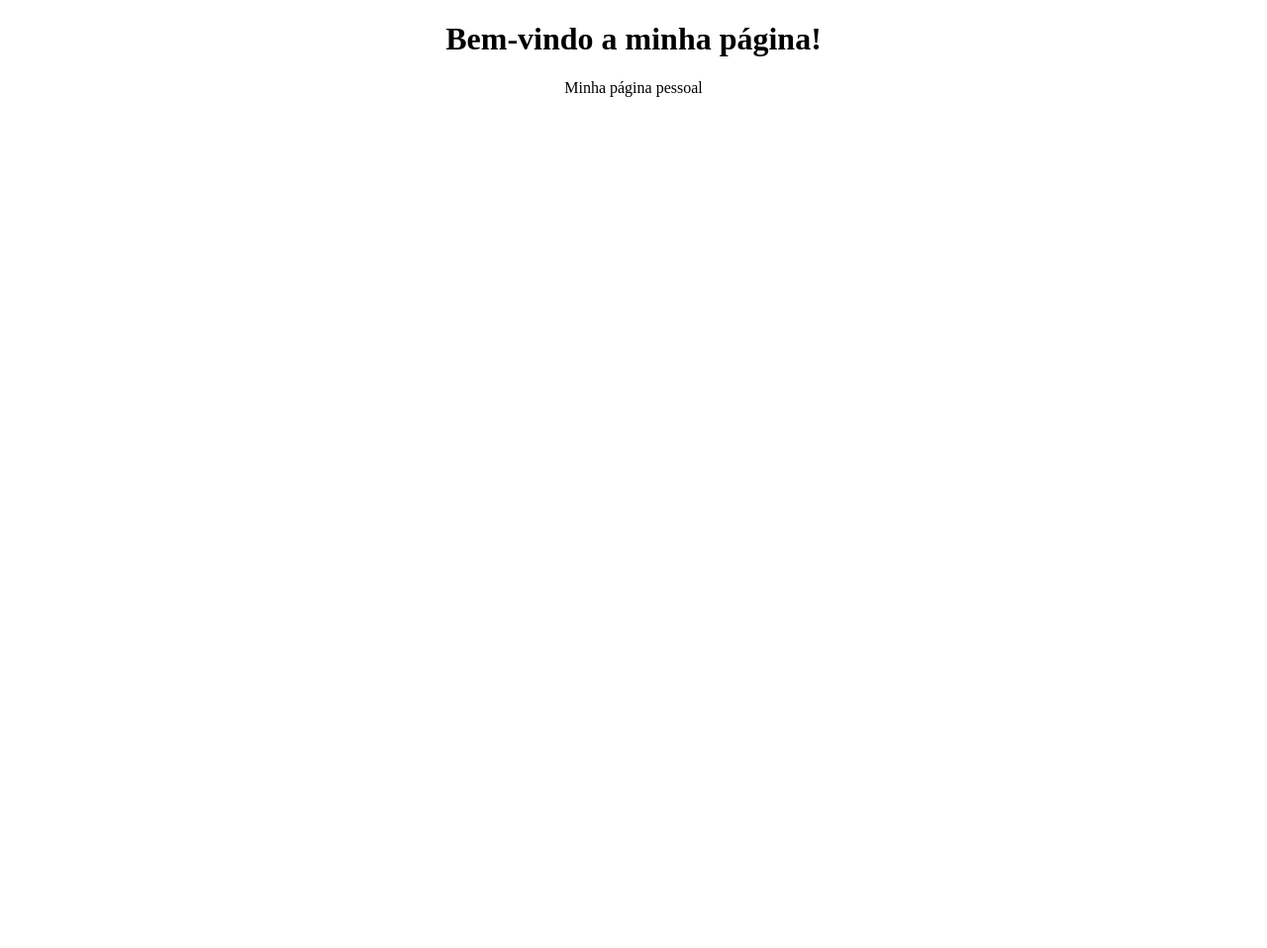
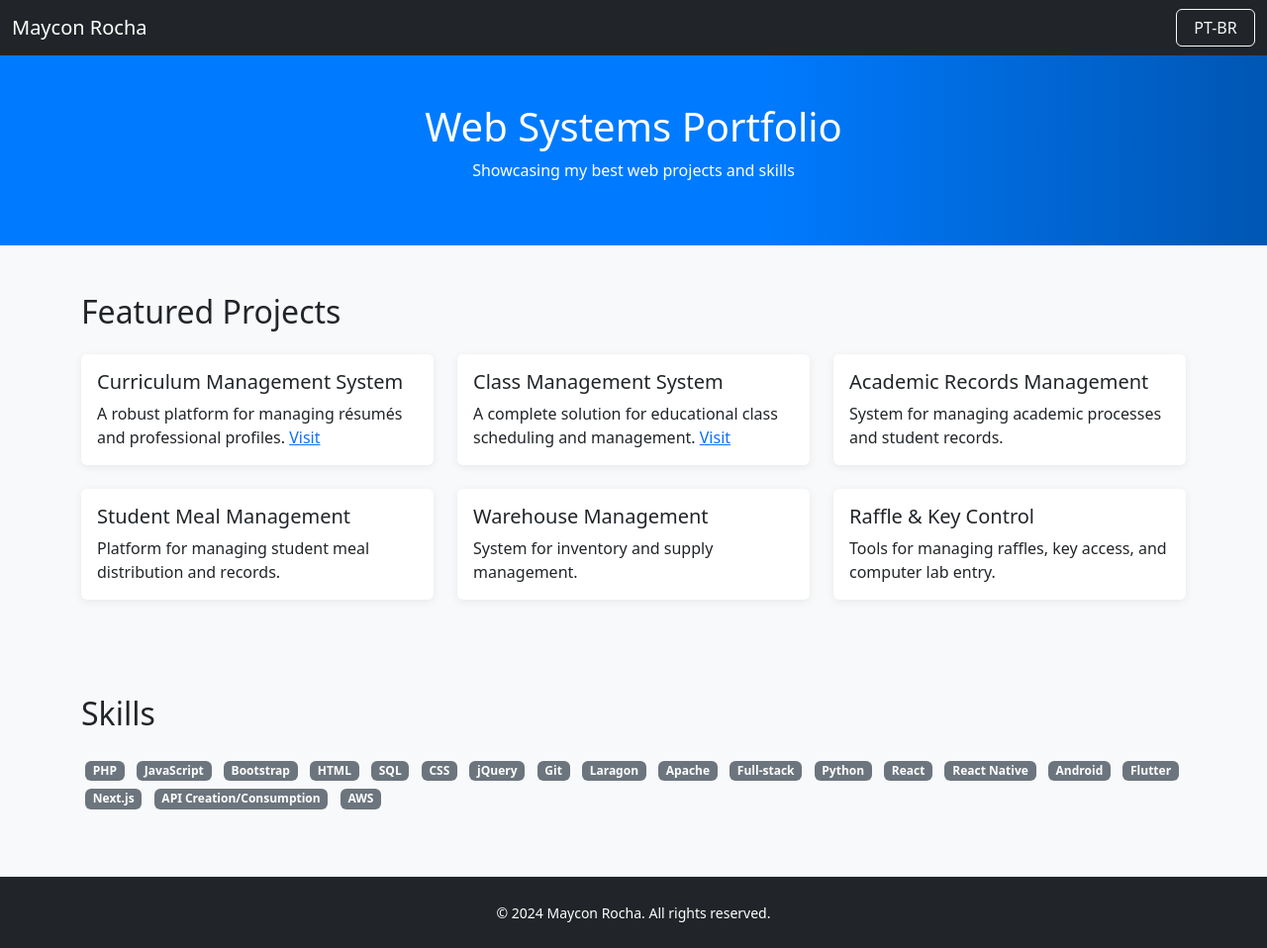
Before and after one commit to maycon7rocha/maycon7rocha.github.io, a plain HTML site: page index.html in a window 1280 px wide. Shown: the whole page at 99% size. Before the commit the page ends 800 px from the top, so only its background shows below. Drawn offline with nearby package versions, Linux system fonts and the light colour scheme.

Commit message:
Atualiza o portfólio web com nova estrutura, incluindo cabeçalho, seção de projetos e habilidades, além de suporte a múltiplos idiomas. Adiciona estilos personalizados e scripts para troca de idioma.

```diff
--- a/index.html
+++ b/index.html
@@ -3,13 +3,114 @@
 <head>
   <meta charset="UTF-8">
   <meta http-equiv="X-UA-Compatible" content="IE=edge">
-  <meta name="viewport" content="width=p, initial-scale=1.0">
-  <title>Document</title>
+  <meta name="viewport" content="width=device-width, initial-scale=1.0">
+  <title>Maycon Rocha | Web Portfolio</title>
+  <link href="https://cdn.jsdelivr.net/npm/bootstrap@5.3.0/dist/css/bootstrap.min.css" rel="stylesheet">
+  <link rel="stylesheet" href="style.css">
 </head>
 <body>
-  <h1 style="text-align: center;">Bem-vindo a minha página!</h1>
-  <p style="text-align: center;">
-    Minha página pessoal
-  </p>
+  <nav class="navbar navbar-expand-lg navbar-dark bg-dark">
+    <div class="container-fluid">
+      <a class="navbar-brand" href="#">Maycon Rocha</a>
+      <button class="navbar-toggler" type="button" data-bs-toggle="collapse" data-bs-target="#navbarNav" aria-controls="navbarNav" aria-expanded="false" aria-label="Toggle navigation">
+        <span class="navbar-toggler-icon"></span>
+      </button>
+      <div class="collapse navbar-collapse" id="navbarNav">
+        <ul class="navbar-nav ms-auto">
+          <li class="nav-item">
+            <button id="langBtn" class="btn btn-outline-light">PT-BR</button>
+          </li>
+        </ul>
+      </div>
+    </div>
+  </nav>
+  <header class="text-center py-5 bg-primary text-white">
+    <h1 id="mainTitle">Web Systems Portfolio</h1>
+    <p id="mainSubtitle">Showcasing my best web projects and skills</p>
+  </header>
+  <section class="container my-5">
+    <h2 id="projectsTitle" class="mb-4">Featured Projects</h2>
+    <div class="row g-4">
+      <div class="col-md-6 col-lg-4">
+        <div class="card h-100">
+          <div class="card-body">
+            <h5 class="card-title">Curriculum Management System</h5>
+            <p class="card-text">A robust platform for managing résumés and professional profiles. <a href="https://www.sistemasage.com.br" target="_blank">Visit</a></p>
+          </div>
+        </div>
+      </div>
+      <div class="col-md-6 col-lg-4">
+        <div class="card h-100">
+          <div class="card-body">
+            <h5 class="card-title">Class Management System</h5>
+            <p class="card-text">A complete solution for educational class scheduling and management. <a href="https://paebeducacional.com.br" target="_blank">Visit</a></p>
+          </div>
+        </div>
+      </div>
+      <div class="col-md-6 col-lg-4">
+        <div class="card h-100">
+          <div class="card-body">
+            <h5 class="card-title">Academic Records Management</h5>
+            <p class="card-text">System for managing academic processes and student records.</p>
+          </div>
+        </div>
+      </div>
+      <div class="col-md-6 col-lg-4">
+        <div class="card h-100">
+          <div class="card-body">
+            <h5 class="card-title">Student Meal Management</h5>
+            <p class="card-text">Platform for managing student meal distribution and records.</p>
+          </div>
+        </div>
+      </div>
+      <div class="col-md-6 col-lg-4">
+        <div class="card h-100">
+          <div class="card-body">
+            <h5 class="card-title">Warehouse Management</h5>
+            <p class="card-text">System for inventory and supply management.</p>
+          </div>
+        </div>
+      </div>
+      <div class="col-md-6 col-lg-4">
+        <div class="card h-100">
+          <div class="card-body">
+            <h5 class="card-title">Raffle & Key Control</h5>
+            <p class="card-text">Tools for managing raffles, key access, and computer lab entry.</p>
+          </div>
+        </div>
+      </div>
+    </div>
+  </section>
+  <section class="bg-light py-5">
+    <div class="container">
+      <h2 id="skillsTitle" class="mb-4">Skills</h2>
+      <ul id="skillsList" class="list-inline">
+        <li class="list-inline-item badge bg-secondary m-1">PHP</li>
+        <li class="list-inline-item badge bg-secondary m-1">JavaScript</li>
+        <li class="list-inline-item badge bg-secondary m-1">Bootstrap</li>
+        <li class="list-inline-item badge bg-secondary m-1">HTML</li>
+        <li class="list-inline-item badge bg-secondary m-1">SQL</li>
+        <li class="list-inline-item badge bg-secondary m-1">CSS</li>
+        <li class="list-inline-item badge bg-secondary m-1">jQuery</li>
+        <li class="list-inline-item badge bg-secondary m-1">Git</li>
+        <li class="list-inline-item badge bg-secondary m-1">Laragon</li>
+        <li class="list-inline-item badge bg-secondary m-1">Apache</li>
+        <li class="list-inline-item badge bg-secondary m-1">Full-stack</li>
+        <li class="list-inline-item badge bg-secondary m-1">Python</li>
+        <li class="list-inline-item badge bg-secondary m-1">React</li>
+        <li class="list-inline-item badge bg-secondary m-1">React Native</li>
+        <li class="list-inline-item badge bg-secondary m-1">Android</li>
+        <li class="list-inline-item badge bg-secondary m-1">Flutter</li>
+        <li class="list-inline-item badge bg-secondary m-1">Next.js</li>
+        <li class="list-inline-item badge bg-secondary m-1">API Creation/Consumption</li>
+        <li class="list-inline-item badge bg-secondary m-1">AWS</li>
+      </ul>
+    </div>
+  </section>
+  <footer class="text-center py-4 bg-dark text-white">
+    <small id="footerText">&copy; 2024 Maycon Rocha. All rights reserved.</small>
+  </footer>
+  <script src="https://cdn.jsdelivr.net/npm/bootstrap@5.3.0/dist/js/bootstrap.bundle.min.js"></script>
+  <script src="script.js"></script>
 </body>
 </html>
--- /dev/null
+++ b/script.js
@@ -0,0 +1,99 @@
+const translations = {
+  en: {
+    mainTitle: "Web Systems Portfolio",
+    mainSubtitle: "Showcasing my best web projects and skills",
+    projectsTitle: "Featured Projects",
+    skillsTitle: "Skills",
+    footerText: "© 2024 Maycon Rocha. All rights reserved.",
+    langBtn: "PT-BR",
+    projects: [
+      {
+        title: "Curriculum Management System",
+        desc: 'A robust platform for managing résumés and professional profiles. <a href="https://www.sistemasage.com.br" target="_blank">Visit</a>'
+      },
+      {
+        title: "Class Management System",
+        desc: 'A complete solution for educational class scheduling and management. <a href="https://paebeducacional.com.br" target="_blank">Visit</a>'
+      },
+      {
+        title: "Academic Records Management",
+        desc: "System for managing academic processes and student records."
+      },
+      {
+        title: "Student Meal Management",
+        desc: "Platform for managing student meal distribution and records."
+      },
+      {
+        title: "Warehouse Management",
+        desc: "System for inventory and supply management."
+      },
+      {
+        title: "Raffle & Key Control",
+        desc: "Tools for managing raffles, key access, and computer lab entry."
+      }
+    ]
+  },
+  pt: {
+    mainTitle: "Portfólio de Sistemas Web",
+    mainSubtitle: "Apresentando meus melhores projetos e habilidades em web",
+    projectsTitle: "Projetos em Destaque",
+    skillsTitle: "Habilidades",
+    footerText: "© 2024 Maycon Rocha. Todos os direitos reservados.",
+    langBtn: "EN",
+    projects: [
+      {
+        title: "Sistema de Gerenciamento de Currículos",
+        desc: 'Plataforma robusta para gestão de currículos e perfis profissionais. <a href="https://www.sistemasage.com.br" target="_blank">Visitar</a>'
+      },
+      {
+        title: "Sistema de Gerenciamento de Aulas",
+        desc: 'Solução completa para agendamento e gestão de aulas. <a href="https://paebeducacional.com.br" target="_blank">Visitar</a>'
+      },
+      {
+        title: "Gestão de Processos Acadêmicos",
+        desc: "Sistema para gerenciamento de processos e registros acadêmicos."
+      },
+      {
+        title: "Gestão de Alimentação Estudantil",
+        desc: "Plataforma para controle de distribuição e registros de alimentação estudantil."
+      },
+      {
+        title: "Gestão de Almoxarifado",
+        desc: "Sistema para controle de estoque e suprimentos."
+      },
+      {
+        title: "Sorteio & Controle de Chaves",
+        desc: "Ferramentas para sorteios, controle de chaves e acesso a laboratórios."
+      }
+    ]
+  }
+};
+
+let currentLang = 'en';
+
+function setLanguage(lang) {
+  const t = translations[lang];
+  document.getElementById('mainTitle').textContent = t.mainTitle;
+  document.getElementById('mainSubtitle').textContent = t.mainSubtitle;
+  document.getElementById('projectsTitle').textContent = t.projectsTitle;
+  document.getElementById('skillsTitle').textContent = t.skillsTitle;
+  document.getElementById('footerText').textContent = t.footerText;
+  document.getElementById('langBtn').textContent = t.langBtn;
+
+  // Atualiza os projetos
+  const cards = document.querySelectorAll('.card');
+  t.projects.forEach((proj, i) => {
+    if (cards[i]) {
+      cards[i].querySelector('.card-title').textContent = proj.title;
+      cards[i].querySelector('.card-text').innerHTML = proj.desc;
+    }
+  });
+}
+
+document.getElementById('langBtn').addEventListener('click', () => {
+  currentLang = currentLang === 'en' ? 'pt' : 'en';
+  setLanguage(currentLang);
+});
+
+// Inicializa com inglês
+setLanguage('en');
--- /dev/null
+++ b/style.css
@@ -0,0 +1,21 @@
+body {
+  background: #f8f9fa;
+}
+header {
+  background: linear-gradient(90deg, #007bff 60%, #0056b3 100%);
+}
+.card {
+  border: none;
+  box-shadow: 0 2px 8px rgba(0,0,0,0.07);
+  transition: transform 0.2s;
+}
+.card:hover {
+  transform: translateY(-5px) scale(1.03);
+  box-shadow: 0 6px 24px rgba(0,0,0,0.13);
+}
+footer {
+  background: #222;
+}
+#langBtn {
+  min-width: 80px;
+}
```
